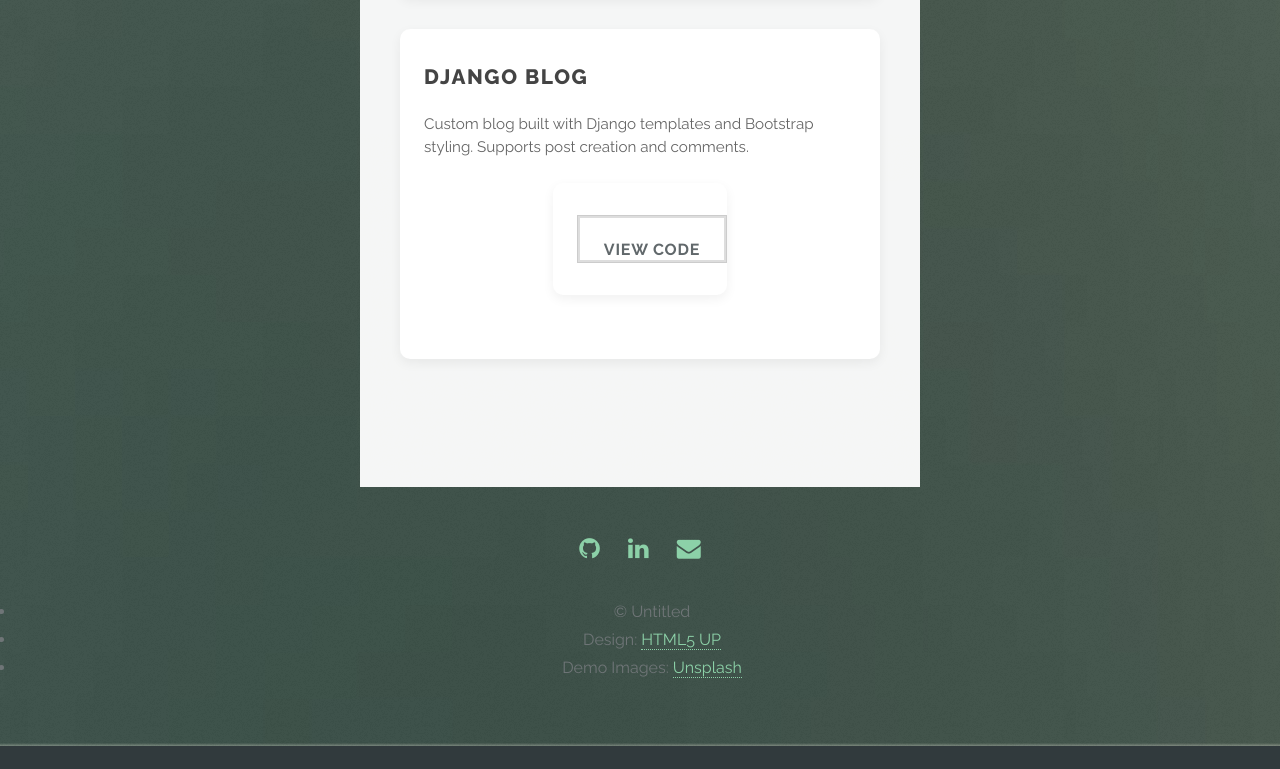
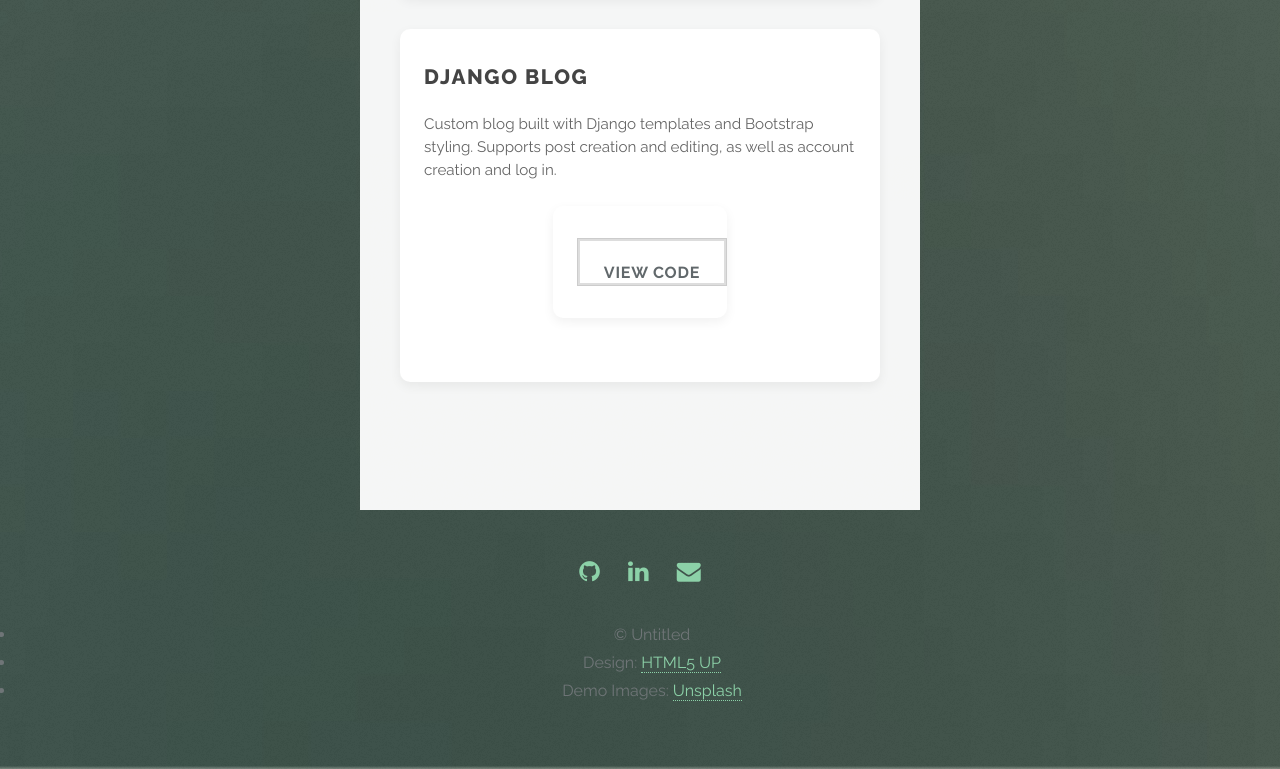
Before and after one commit to Grayson-Waters/graysonwaters.github.io, a plain HTML site: page index.html in a window 1280 px wide. Shown: the part 5141-5910 px from the top of the page. Before the commit the page ends 5887 px from the top, so only its background shows below. Drawn offline with Linux system fonts and the light colour scheme.

Commit message:
updated blog description

```diff
--- a/index.html
+++ b/index.html
@@ -142,7 +142,8 @@
 
 			<li>
 				<h3>Django Blog</h3>
-				<p>Custom blog built with Django templates and Bootstrap styling. Supports post creation and comments.</p>
+				<p>Custom blog built with Django templates and Bootstrap styling.
+					Supports post creation and editing, as well as account creation and log in.</p>
 				<ul class="actions">
 				<li><a href="https://github.com/Grayson-Waters/blog" class="button alt">View Code</a></li>
 				</ul>
```
